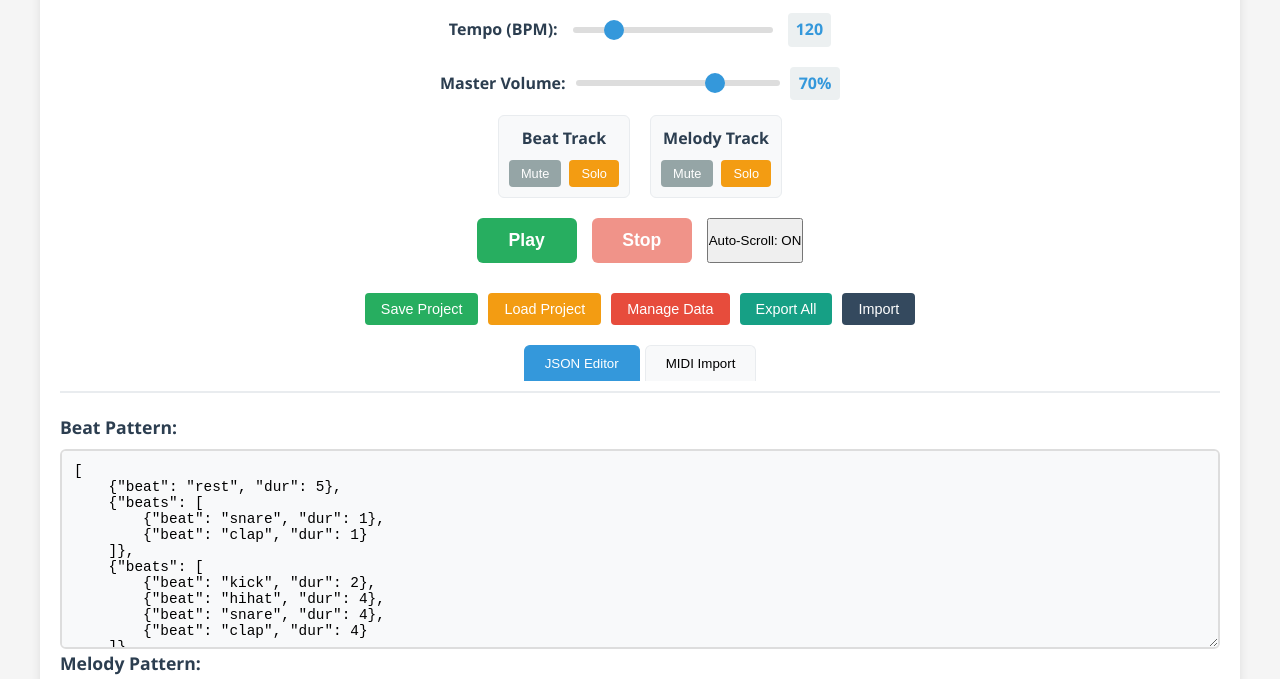
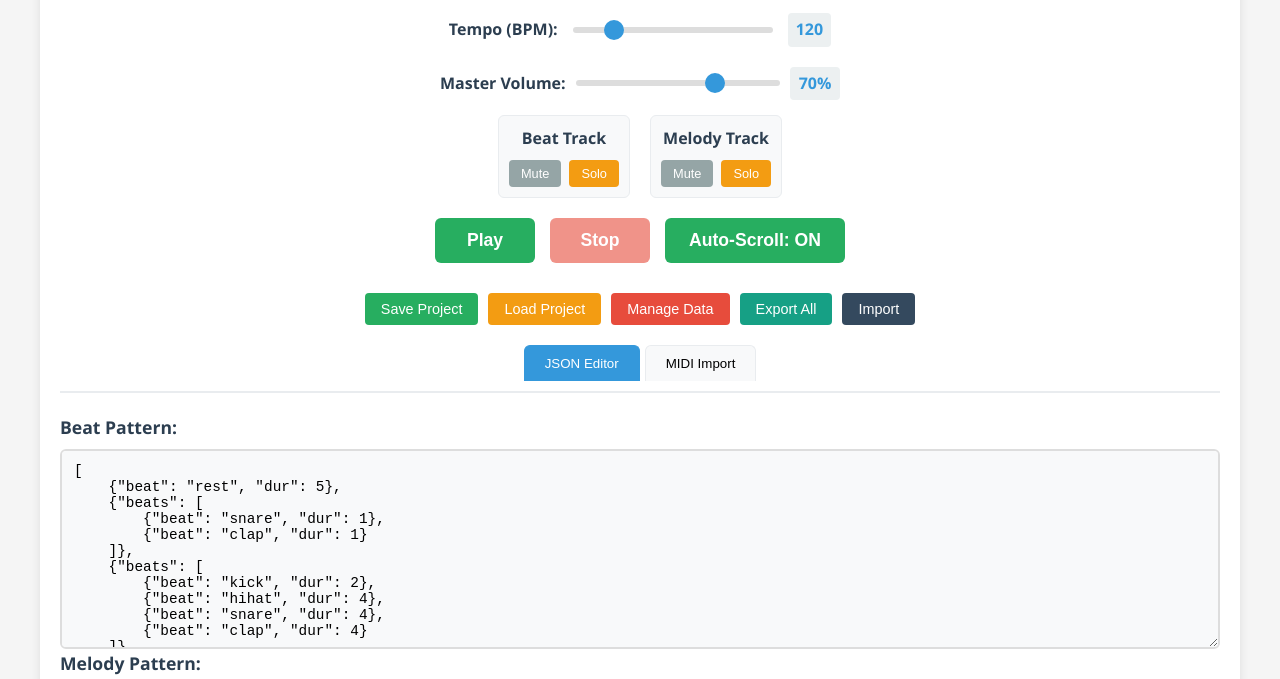
Before and after one commit to MichaelYagi/MusicPlayer, a plain HTML site: page index.html in a window 1280 px wide. Shown: the part 121-800 px from the top of the page. Drawn offline with Linux system fonts and the light colour scheme.

Commit message:
Style auto-scroll button to match playback buttons

```diff
--- a/css/styles.css
+++ b/css/styles.css
@@ -282,7 +282,7 @@ h1 {
     gap: 15px;
 }
 
-#play-btn, #stop-btn {
+#play-btn, #stop-btn, #autoscroll-btn {
     padding: 12px 24px;
     font-size: 1.1rem;
     font-weight: 600;
@@ -311,6 +311,24 @@ h1 {
 #stop-btn:hover:not(:disabled) {
     background-color: #c0392b;
     transform: translateY(-2px);
+}
+
+#autoscroll-btn {
+    background-color: #9b59b6;
+    color: white;
+}
+
+#autoscroll-btn:hover {
+    background-color: #8e44ad;
+    transform: translateY(-2px);
+}
+
+#autoscroll-btn.active {
+    background-color: #27ae60;
+}
+
+#autoscroll-btn.active:hover {
+    background-color: #229954;
 }
 
 #play-btn:disabled, #stop-btn:disabled {
--- a/js/main.js
+++ b/js/main.js
@@ -257,6 +257,9 @@ class MusicPlayer {
         this.stopBtn.addEventListener('click', () => this.handleStop());
         this.autoScrollBtn.addEventListener('click', () => this.toggleAutoScroll());
 
+        // Initialize auto-scroll button state
+        this.autoScrollBtn.classList.add('active');
+
         // Add tempo control listener
         this.tempoSlider.addEventListener('input', () => {
             this.tempo = parseInt(this.tempoSlider.value);
```
